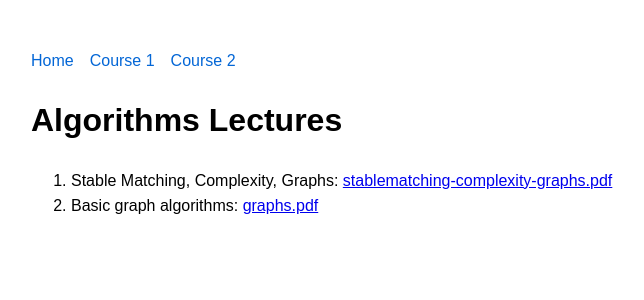
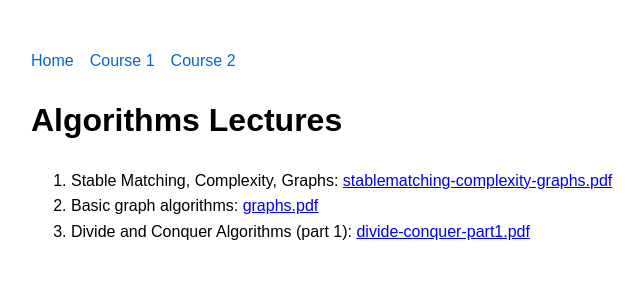
Before and after one commit to mrrahman1517/css449-algorithms, a Jekyll site: the page built from spring2025/lectures.md, in a window 1280 px wide. Shown: the top 300 px of the page, without its empty margins (209-853 px from the left). Built offline with Jekyll 4.4.1, drawn with Linux system fonts in a browser that asks for light colours; our own code applies the rules of GitHub Pages for plain Markdown files.

Commit message:
Update lectures.md

```diff
--- a/spring2025/lectures.md
+++ b/spring2025/lectures.md
@@ -2,3 +2,4 @@
 
 1. Stable Matching, Complexity, Graphs: [stablematching-complexity-graphs.pdf](https://github.com/user-attachments/files/20749732/stablematching-complexity-graphs.pdf)
 2. Basic graph algorithms: [graphs.pdf](https://github.com/user-attachments/files/20749748/graphs.pdf)
+3. Divide and Conquer Algorithms (part 1): [divide-conquer-part1.pdf](https://github.com/user-attachments/files/20749752/divide-conquer-part1.pdf)
```
